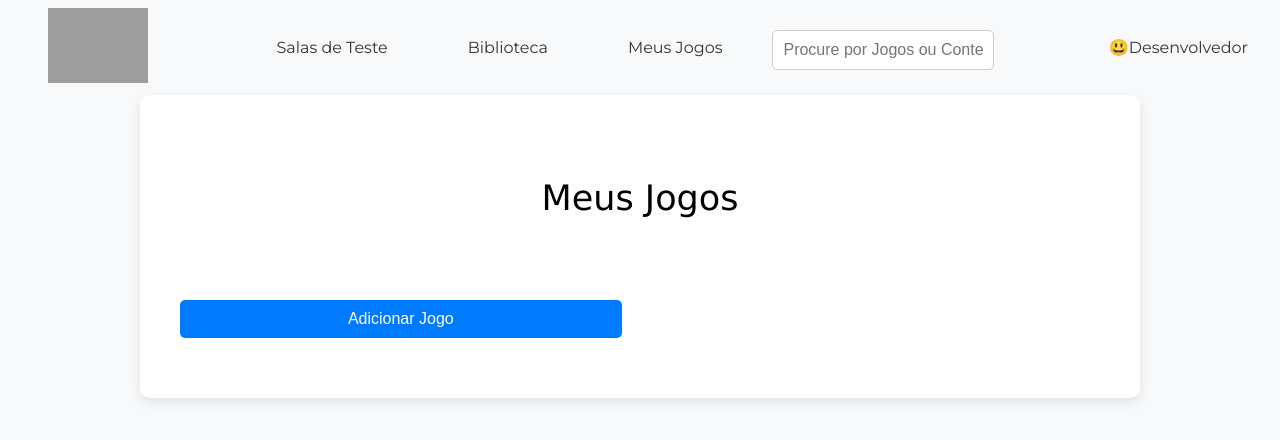
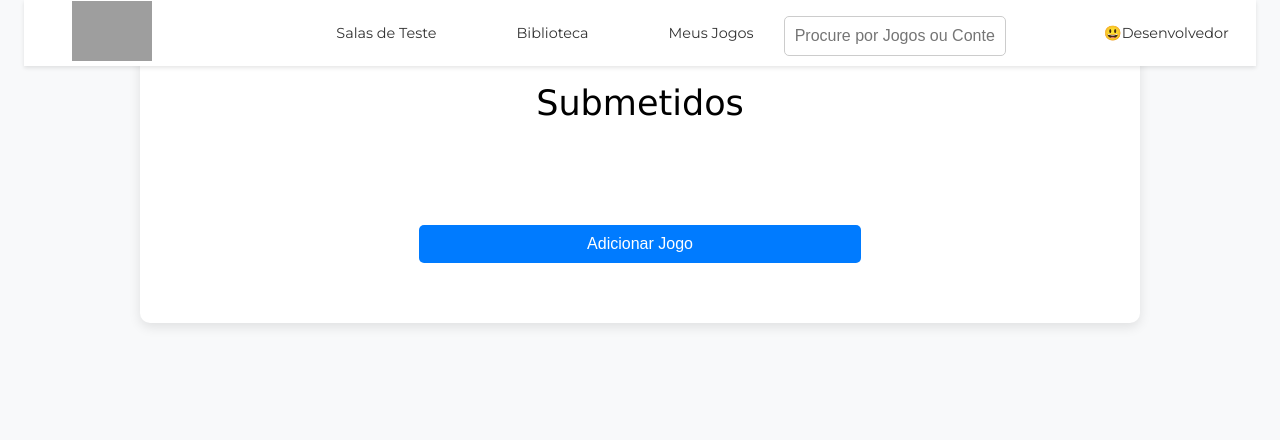
Before and after one commit to Handryo/GameTEd, a React (Vite) app in the folder frontend/: page /meusjogos in a window 1280 px wide. Shown: the top 440 px of the page. Built offline with nearby package versions, Linux system fonts and the light colour scheme; no server answers; grey boxes are pictures that could not be loaded.

Commit message:
Atualização navbar

```diff
--- a/frontend/src/components/Devnavbar/DevNavBar.css
+++ b/frontend/src/components/Devnavbar/DevNavBar.css
@@ -4,32 +4,42 @@
   display: flex;
   justify-content: space-between;
   align-items: center;
-  padding: 0.5rem 1rem; /* Ajusta o padding para diminuir a altura */
-  background-color: #f8f9fa;
+  padding: 0.5rem 1rem; /* Reduz a altura da navbar */
+  background-color: #ffffff;
+  box-shadow: 0 2px 4px rgba(0, 0, 0, 0.1);
+  position: fixed;
+  top: 0;
+  left: 0;
+  right: 0;
+  z-index: 1000;
+  max-width: 1200px;
+  margin: 0 auto;
+  height: 50px; /* Altura fixa reduzida */
 }
 
 .logo {
-  flex: 0 0 auto;
-  margin-right: 20px; /* Espaço à direita da logo */
+  flex: 0 0 15%; /* Reduz o espaço ocupado pela logo */
+  display: flex;
+  justify-content: flex-start;
+  align-items: center;
 }
 
 .logo img {
-  width: 100px; /* Ajusta o tamanho da logo para caber melhor */
+  width: 80px; /* Ajusta o tamanho da logo */
   height: auto;
 }
 
 .nav-items {
   flex: 1;
   display: flex;
-  justify-content: center; /* Centraliza o conteúdo */
+  justify-content: center; /* Centraliza os links */
   align-items: center;
-  margin-right: 20px; /* Espaçamento à direita */
 }
 
 .nav-links {
   display: flex;
   align-items: center;
-  gap: 20px; /* Espaça os itens igualmente */
+  gap: 20px;
 }
 
 .nav-links a {
@@ -38,6 +48,7 @@
   color: #333;
   transition: color 0.3s ease;
   white-space: nowrap; /* Impede quebra de linha */
+  font-size: 0.9rem; /* Ajusta o tamanho da fonte para caber na altura reduzida */
 }
 
 .nav-links a:hover {
@@ -45,13 +56,12 @@
 }
 
 .nav-items input {
-  padding: 0.5rem;
+  padding: 0.3rem 0.5rem; /* Reduz o padding para diminuir a altura do input */
   border: 1px solid #ddd;
   border-radius: 4px;
   outline: none;
-  width: 200px; /* Define uma largura fixa para o input */
+  width: 200px;
   transition: border-color 0.3s ease, box-shadow 0.3s ease;
-  margin-left: 20px; /* Espaçamento entre links e input */
 }
 
 .nav-items input:focus {
@@ -60,46 +70,61 @@
 }
 
 .dev-button {
-  flex: 0 0 auto;
-  margin-left: auto; /* Move o botão para a extremidade direita */
+  flex: 0 0 15%; /* Reduz o espaço para o botão de autenticação */
+  display: flex;
+  justify-content: flex-end;
+  align-items: center;
 }
 
 .dev-button a {
   font-family: 'Montserrat', sans-serif;
   text-decoration: none;
   color: #333;
-  font-size: 1rem;
-  padding: 0.5rem 1rem;
+  font-size: 0.9rem; /* Ajusta o tamanho da fonte */
+  padding: 0.3rem 0.7rem; /* Reduz o padding para caber na altura reduzida */
   border-radius: 4px;
   transition: background-color 0.3s ease;
   display: flex;
-  align-items: center; /* Centraliza o ícone com o texto */
+  align-items: center;
 }
 
 .dev-button a:hover {
   background-color: #e9ecef;
 }
 
+/* Ajusta o padding do body para compensar a navbar fixa */
+body {
+  padding-top: 60px; /* Reduz o padding-top */
+}
+
+/* Responsividade */
+
 @media (max-width: 768px) {
   .dev-navbar {
     flex-direction: column;
-    align-items: stretch;
+    padding: 0.5rem;
+    height: auto; /* Permite que a altura se ajuste em telas pequenas */
   }
 
   .nav-items {
     justify-content: center;
-    margin: 0.5rem 0; /* Ajusta margem para telas menores */
+    margin: 0.5rem 0;
   }
 
   .nav-links {
-    gap: 15px; /* Reduz o espaçamento para telas menores */
+    flex-direction: column;
+    gap: 10px;
   }
 
   .nav-items input {
-    width: 100%; /* Ajusta largura para 100% em telas menores */
+    width: 100%; /* Expande o campo de pesquisa em telas menores */
   }
 
   .dev-button {
-    margin-top: 10px; /* Adiciona margem superior para espaçamento */
+    margin-top: 10px;
+  }
+
+  body {
+    padding-top: 100px; /* Aumenta o padding-top para compensar a altura da navbar em telas menores */
   }
 }
--- a/frontend/src/interface/Devgames/MeusJogos.css
+++ b/frontend/src/interface/Devgames/MeusJogos.css
@@ -78,7 +78,7 @@ h1 {
   display: flex;
   justify-content: center; /* Centraliza o botão */
   width: 100%;
-  padding-bottom: 20px; /* Espaçamento inferior para o botão */
+  padding: 20px 0; /* Espaçamento superior e inferior para o botão */
 }
 
 .submit-game-button {
@@ -91,6 +91,10 @@ h1 {
   cursor: pointer;
   text-decoration: none;
   transition: all 0.3s ease;
+  display: flex;
+  align-items: center;
+  justify-content: center; /* Centraliza o texto dentro do botão */
+  margin: 0 auto; /* Centraliza o botão no container */
 }
 
 .submit-game-button:hover {
--- a/frontend/src/interface/Devgames/MeusJogos.jsx
+++ b/frontend/src/interface/Devgames/MeusJogos.jsx
@@ -64,7 +64,7 @@ function MeusJogos() {
 
   return (
     <div className="container">
-      <h1>Meus Jogos</h1>
+      <h1>Submetidos</h1>
 
       <div className="games-container">
         <div className="card-grid">
```
Also changed, not shown: 1 other file (tests, documents, lock files or other folders).
